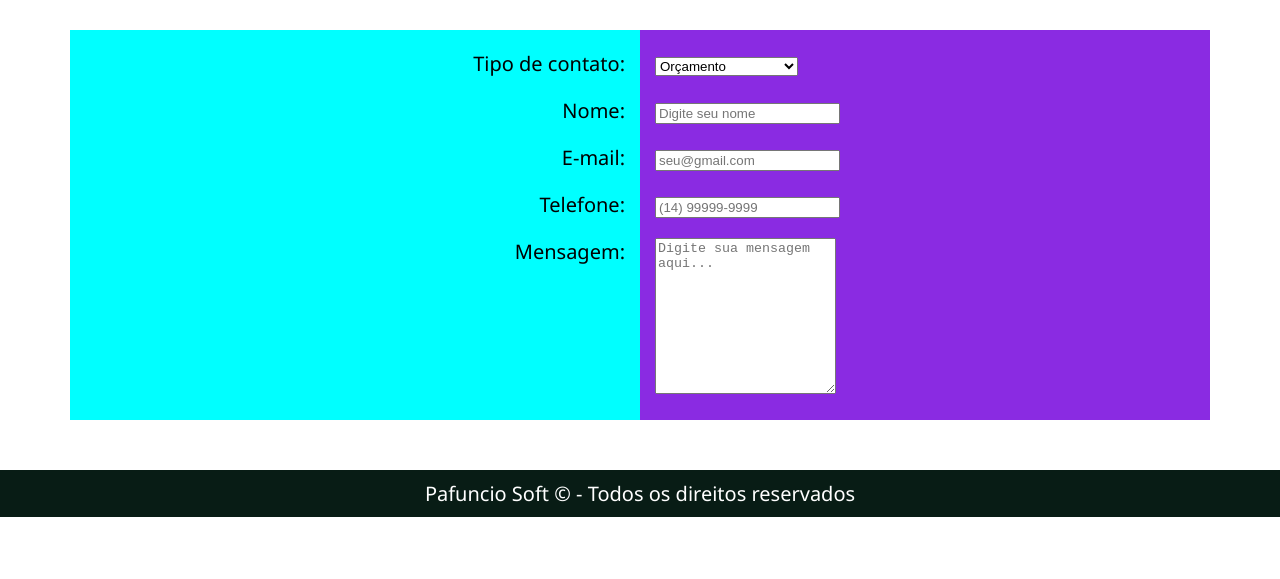
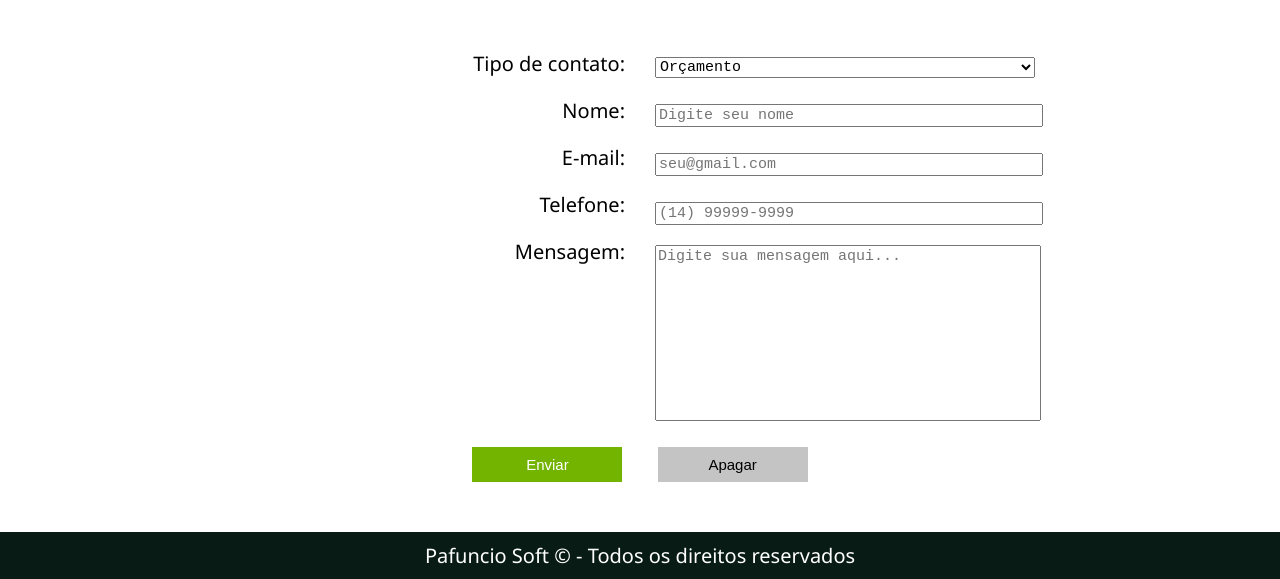
Before and after one commit to Rafapietra/Site-Pafuncio-Soft, a plain HTML site: page contato.html in a window 1280 px wide. Shown: the part 670-1249 px from the top of the page. Before the commit the page ends 1187 px from the top, so only its background shows below. Drawn offline with Linux system fonts and the light colour scheme.

Commit message:
Versão final do site

```diff
--- a/contato.html
+++ b/contato.html
@@ -61,6 +61,11 @@
                     </p>
                 </div>
             </div>
+            <div id="frm-buttons">
+                <button id="btn-enviar" type="submit">Enviar</button>
+                <button id="btn-apagar" type="reset">Apagar</button>
+            </div>
+              </div>
         </form>
 
     </div>
--- a/css/estilos.css
+++ b/css/estilos.css
@@ -151,15 +151,40 @@ h2 {
 }
 
 #frm-labels {
-    background-color: aqua;
     width: 50%;
     text-align: right;
     padding-right: 15px;
 }
 
 #frm-fields {
-    background-color: blueviolet;
     width: 50%;
     text-align: left;
     padding-left: 15px;
 }
+
+#frm-mensagem {
+    resize: none;
+}
+
+#frm-container select, input, textarea {
+    width: 380px;
+    font-family: 'Courier New', Courier, monospace;
+    font-size: 15px;
+}
+
+#btn-enviar {
+    background-color: #73b400;
+    color: white;
+}
+
+#btn-apagar {
+    background-color: #c4c4c4;
+}
+
+button {
+    width: 150px;
+    height: 35px;
+    font-size: 15px;
+    margin: 0px 15px;
+    border: 0;
+}
```
